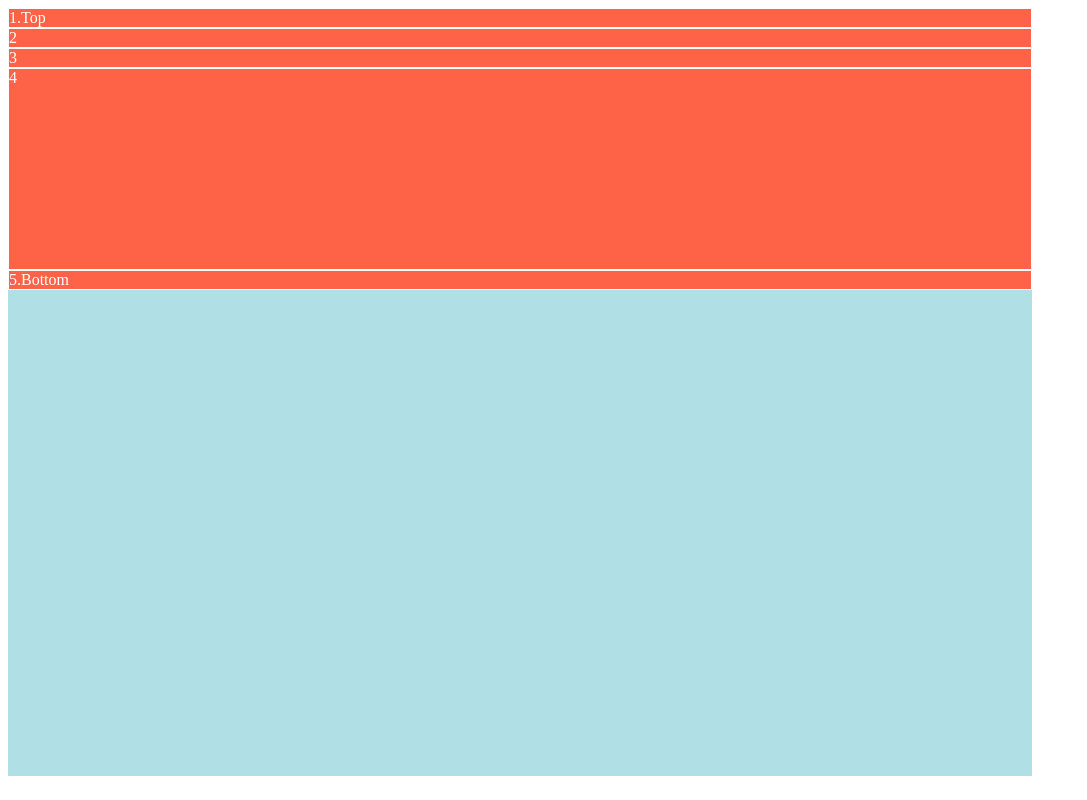
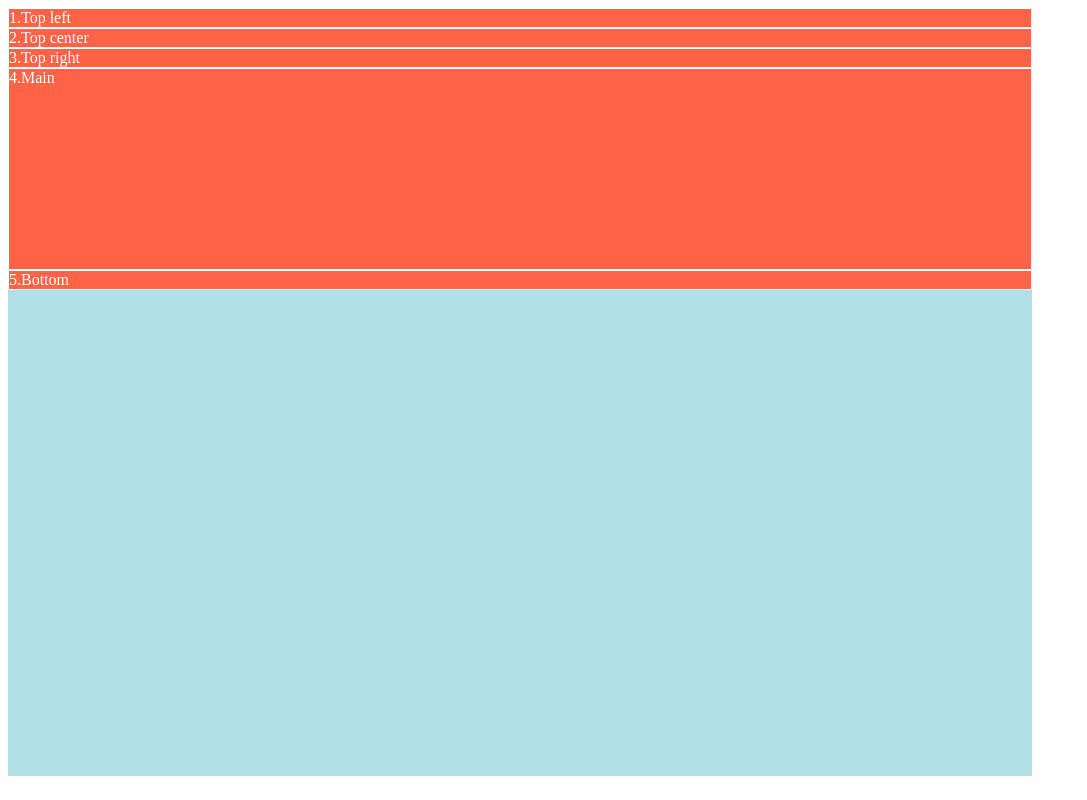
Before and after one commit to conpartner/edisplay, a plain HTML site: page index.html in a window 1280 px wide. Shown: the whole page, without its empty margins (0-1087 px from the left). Drawn offline with Linux system fonts and the light colour scheme.

Commit message:
Add files via upload

```diff
--- a/index.html
+++ b/index.html
@@ -19,7 +19,9 @@
       .item{
         background-color: tomato;
         color: white;
-        border: 1px solid white
+        border: 1px solid white;
+        flex-grow:0;
+        /* 화면을 꽉 채우려면 "1"을 입력 */
       }
       .item:nth-child(4){
         flex-basis: 200px;
@@ -28,10 +30,10 @@
     </head>
   <body>
     <div class="container">
-      <div class="item">1.Top</div>
-      <div class="item">2</div>
-      <div class="item">3</div>
-      <div class="item">4</div>
+      <div class="item">1.Top left</div>
+      <div class="item">2.Top center</div>
+      <div class="item">3.Top right</div>
+      <div class="item">4.Main</div>
       <div class="item">5.Bottom</div>
     </div>
   </body>
```
